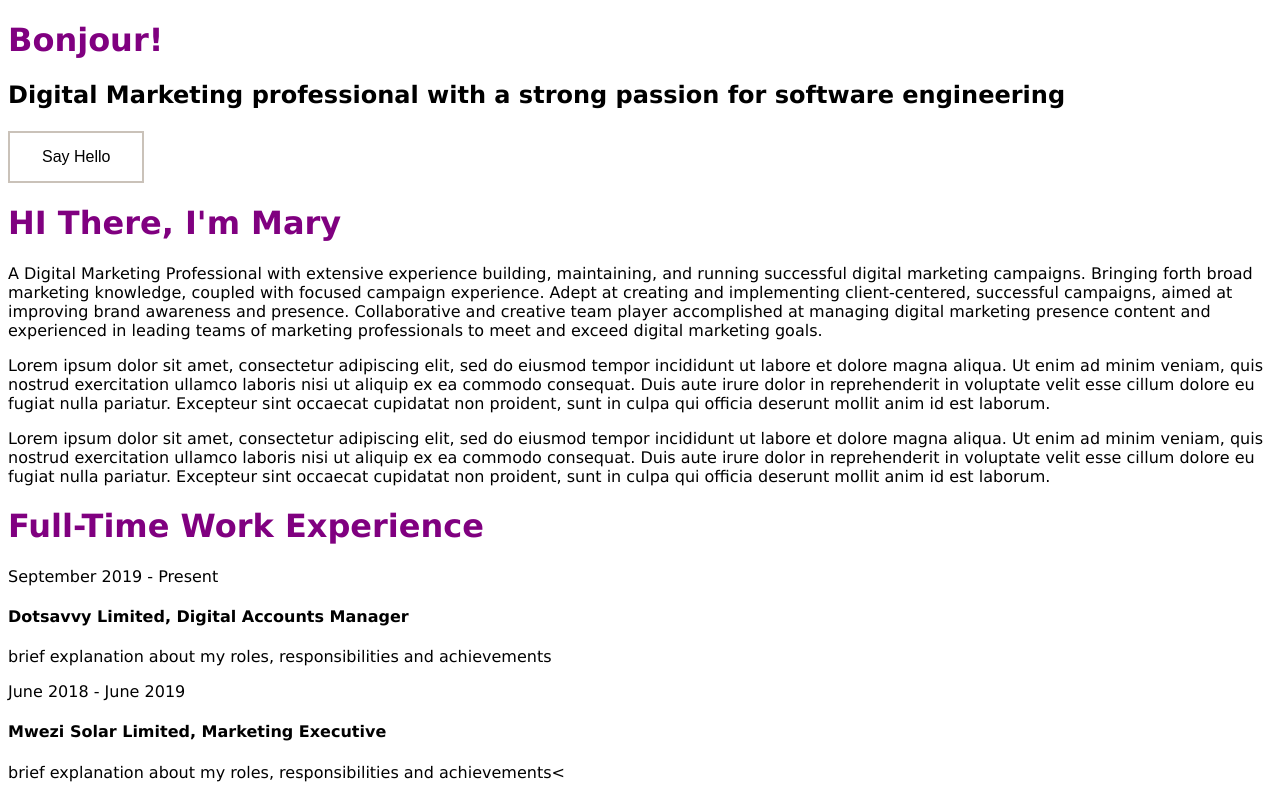
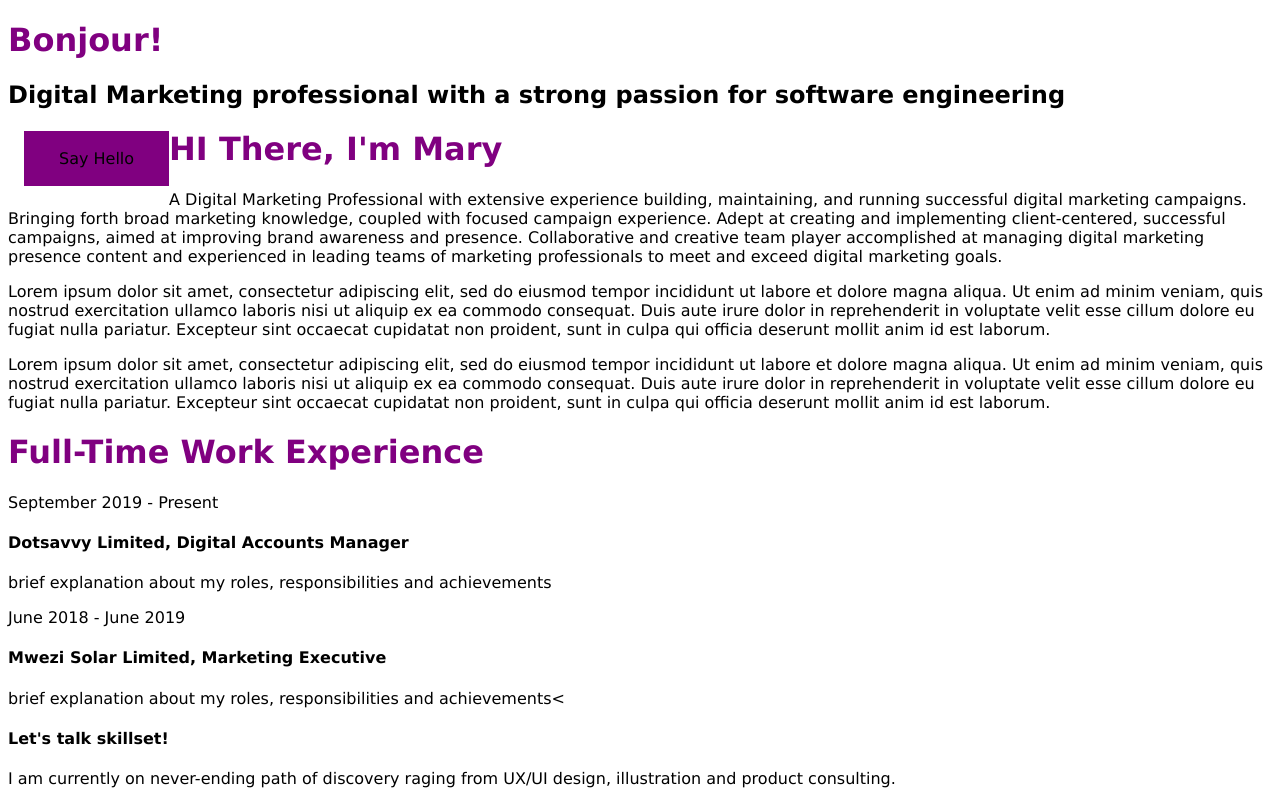
Before and after one commit to mmwihaki/portfolio-website, a plain HTML site: page index.html in a window 1280 px wide. Shown: the top 800 px of the page. Drawn offline with Linux system fonts and the light colour scheme.

Commit message:
edit say hello button

```diff
--- a/css/styles.css
+++ b/css/styles.css
@@ -1,5 +1,5 @@
 body{
-    font-family: Verdana, Geneva, sans-serif; font-size: 16px;
+    font-family: Verdana; font-size: 16px;
 }
 
 h1{
@@ -15,22 +15,37 @@ p{
   color: black;
 }
 
-.button{
-  background-color: transparent;
-  color: black;
-  padding: 15px 32px;
-  text-decoration: none;
-  font-size: 16px;
-  margin-top:2px;
-  cursor: pointer;
-  border-style: solid;
-  border-color: #cac2b9;
 }
 
 a.button:hover {
   background-color: #cac2b9;
   color: white;
 }
-#introduction{
-  background-color: salmon;
+.introduction{
+  background-color;
 }
+a.button{
+  display: inline-block;
+   overflow: hidden;
+    margin-left: auto;
+    margin-right: 0px;
+    background-color: purple;
+    color: black;
+    padding: 15px 32px;
+    text-decoration: none;
+    font-size: 16px;
+    margin-top:2px;
+    cursor: pointer;
+    border-style: solid;
+    border-color: purple;
+}
+
+}
+.inner{
+    display: inline-block;
+}
+
+a.button:hover {
+  background-color: pink;
+  color: white;
+}
--- a/index.html
+++ b/index.html
@@ -7,12 +7,13 @@
     <title>Mary Mwihaki Portfolio</title>
   </head>
   <body>
+
     <div class="introduction">
       <h1>Bonjour!</h1>
-
       <h2>Digital Marketing professional with a strong passion for software engineering</h2>
-
-      <button class="button" type="button" name="button">Say Hello</button>
+      <div style="overflow: hidden; margin-left: 16px; margin-right:0px; float: left; class="button-container-div">
+      <a href="#" class="button">Say Hello</a>
+      </div>
     </div>
 
     <h1>HI There, I'm Mary</h1>
```
Also changed, not shown: 1 other file.
